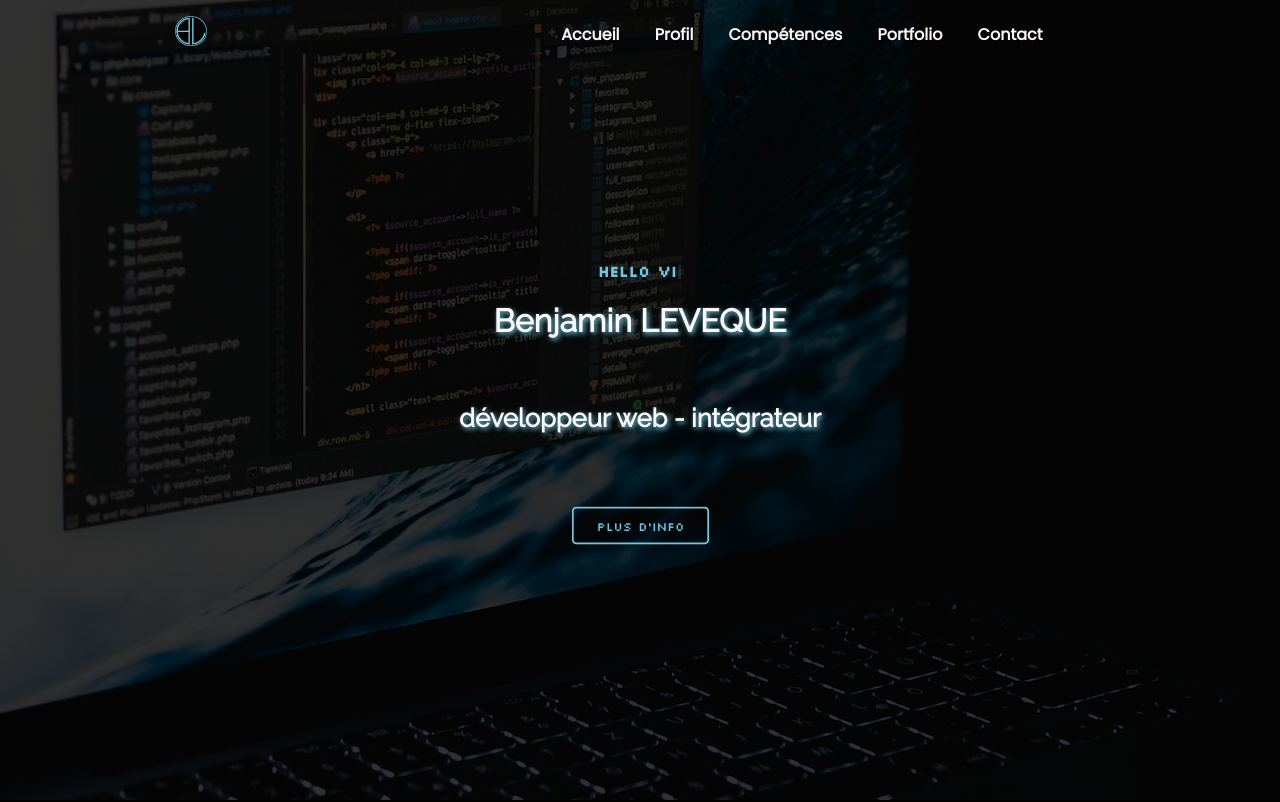
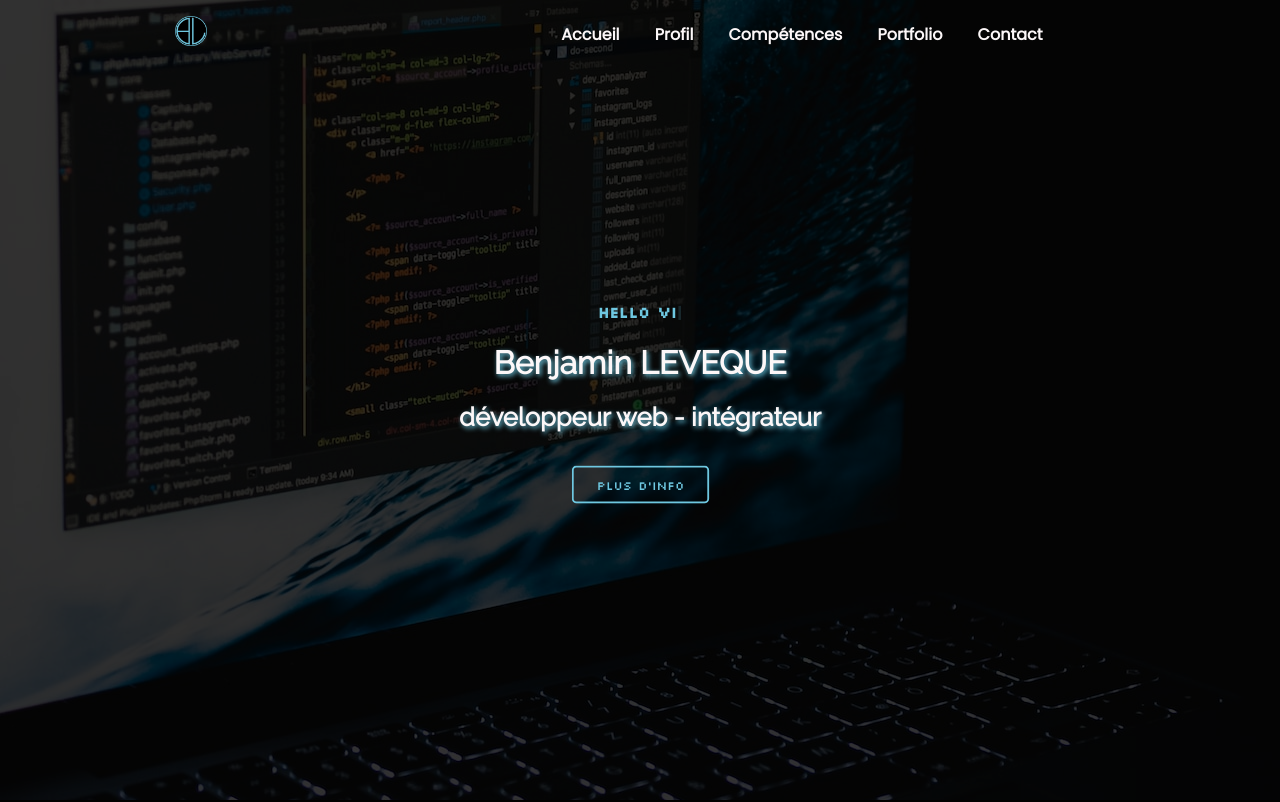
Before and after one commit to BenBishop40/Portfolio, a React (Create React App) app: page / in a window 1280 px wide. Shown: the top 802 px of the page. Built offline with nearby package versions, Linux system fonts and the light colour scheme.

Commit message:
debug css padding title about me

```diff
--- a/src/components/about-me/_about_me.scss
+++ b/src/components/about-me/_about_me.scss
@@ -30,7 +30,6 @@
     }
     .presentation {
         text-align: center;
-
         p {
             font-family: $SilkScreen;
             color: $lightBlue;
@@ -62,6 +61,7 @@
                 font-size: 2vw;
                 color: inherit;
                 font-family: inherit;
+                margin: 1.2rem 0 1.5rem 0;
             }
         }
         .btn-about-me{
```
